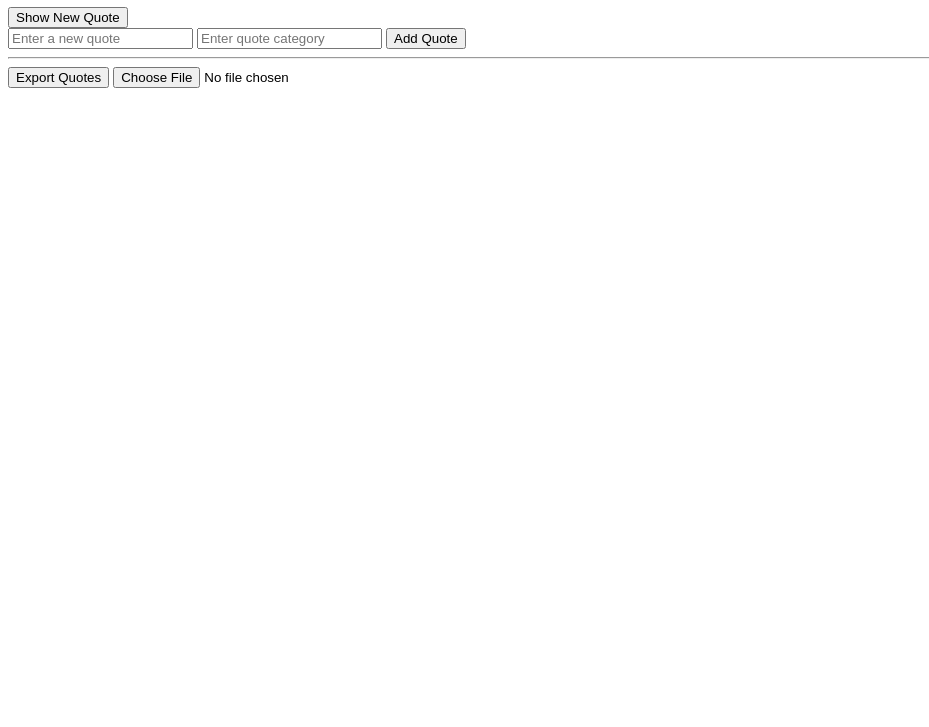
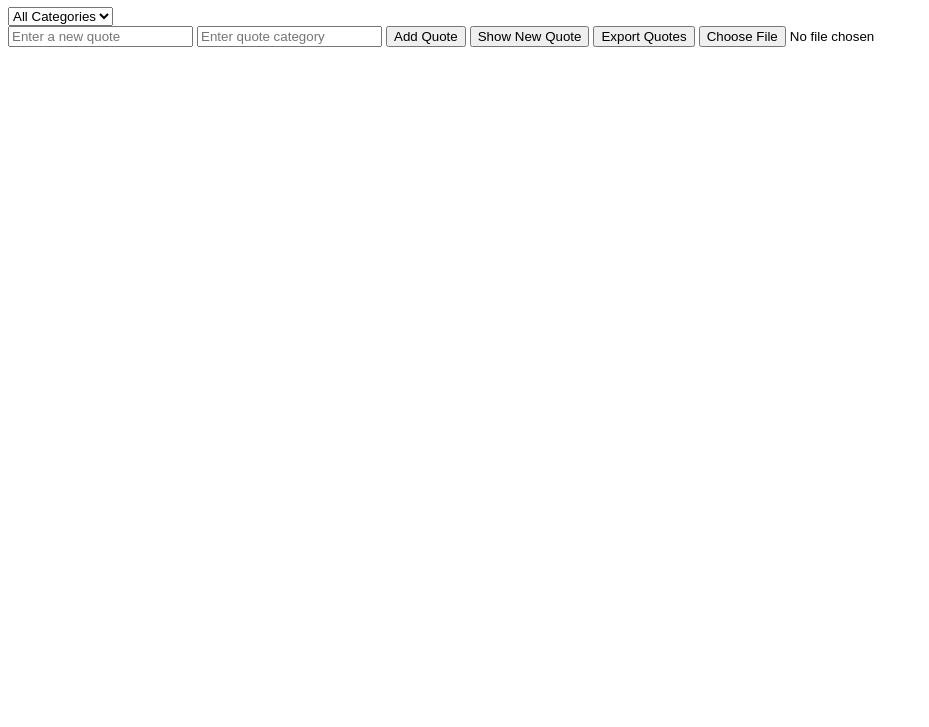
Before and after one commit to PleasureKemefa/alx_fe_javascript, a plain HTML site: page dom-manipulation/index.html in a window 1280 px wide. Shown: the part 73-800 px from the top of the page, without its empty margins (0-929 px from the left). Drawn offline with Linux system fonts and the light colour scheme.

Commit message:
Update index.html

```diff
--- a/dom-manipulation/index.html
+++ b/dom-manipulation/index.html
@@ -1,28 +1,25 @@
 <!DOCTYPE html>
 <html lang="en">
 <head>
-  <meta charset="UTF-8" />
-  <meta name="viewport" content="width=device-width, initial-scale=1.0"/>
+  <meta charset="UTF-8">
+  <meta name="viewport" content="width=device-width, initial-scale=1.0">
   <title>Dynamic Quote Generator</title>
 </head>
 <body>
   <h1>Dynamic Quote Generator</h1>
 
+  <select id="categoryFilter">
+    <option value="all">All Categories</option>
+  </select>
+
   <div id="quoteDisplay"></div>
+
+  <input id="newQuoteText" type="text" placeholder="Enter a new quote" />
+  <input id="newQuoteCategory" type="text" placeholder="Enter quote category" />
+  <button id="addQuoteBtn">Add Quote</button>
   <button id="newQuote">Show New Quote</button>
-
-  <div>
-    <input id="newQuoteText" type="text" placeholder="Enter a new quote" />
-    <input id="newQuoteCategory" type="text" placeholder="Enter quote category" />
-    <button id="addQuoteBtn">Add Quote</button>
-  </div>
-
-  <hr />
-
-  <div>
-    <button id="exportQuotes">Export Quotes</button>
-    <input type="file" id="importFile" accept=".json" />
-  </div>
+  <button id="exportQuotes">Export Quotes</button>
+  <input type="file" id="importFile" accept=".json" />
 
   <script src="script.js"></script>
 </body>
```
